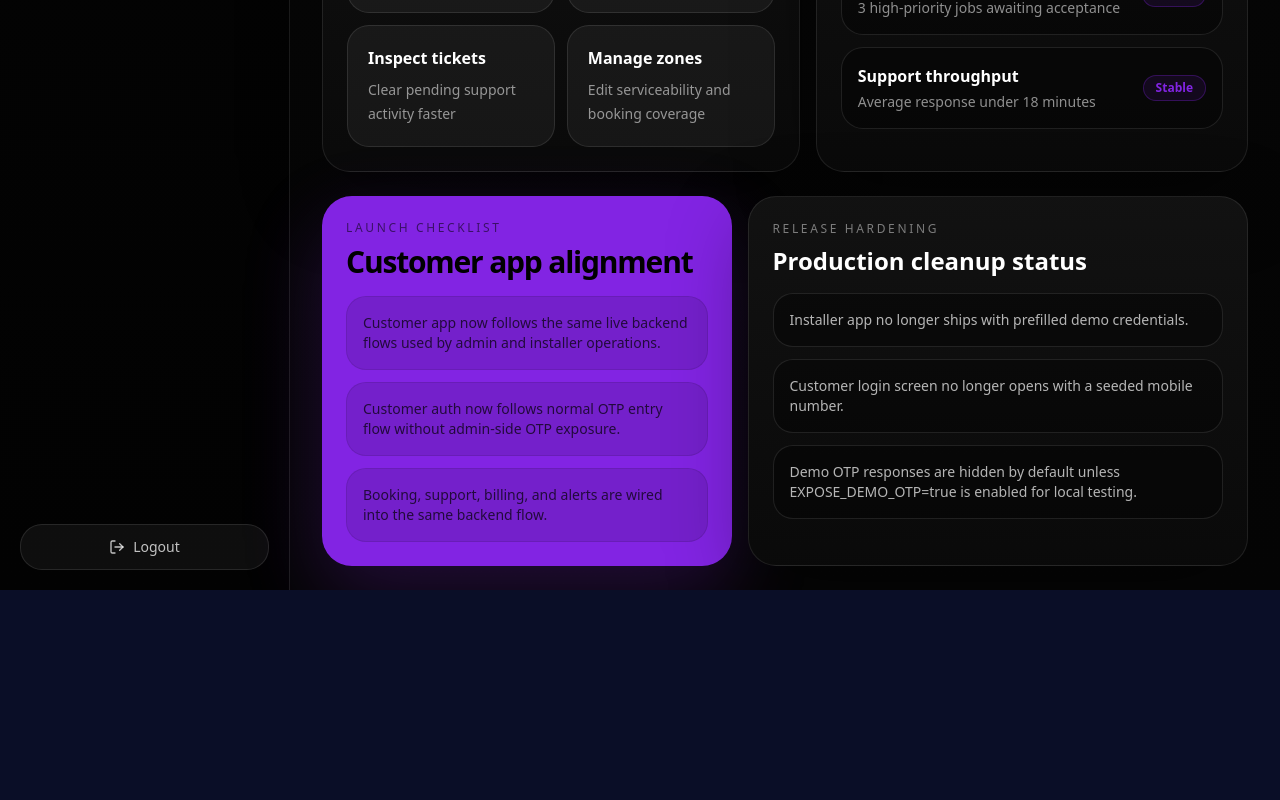
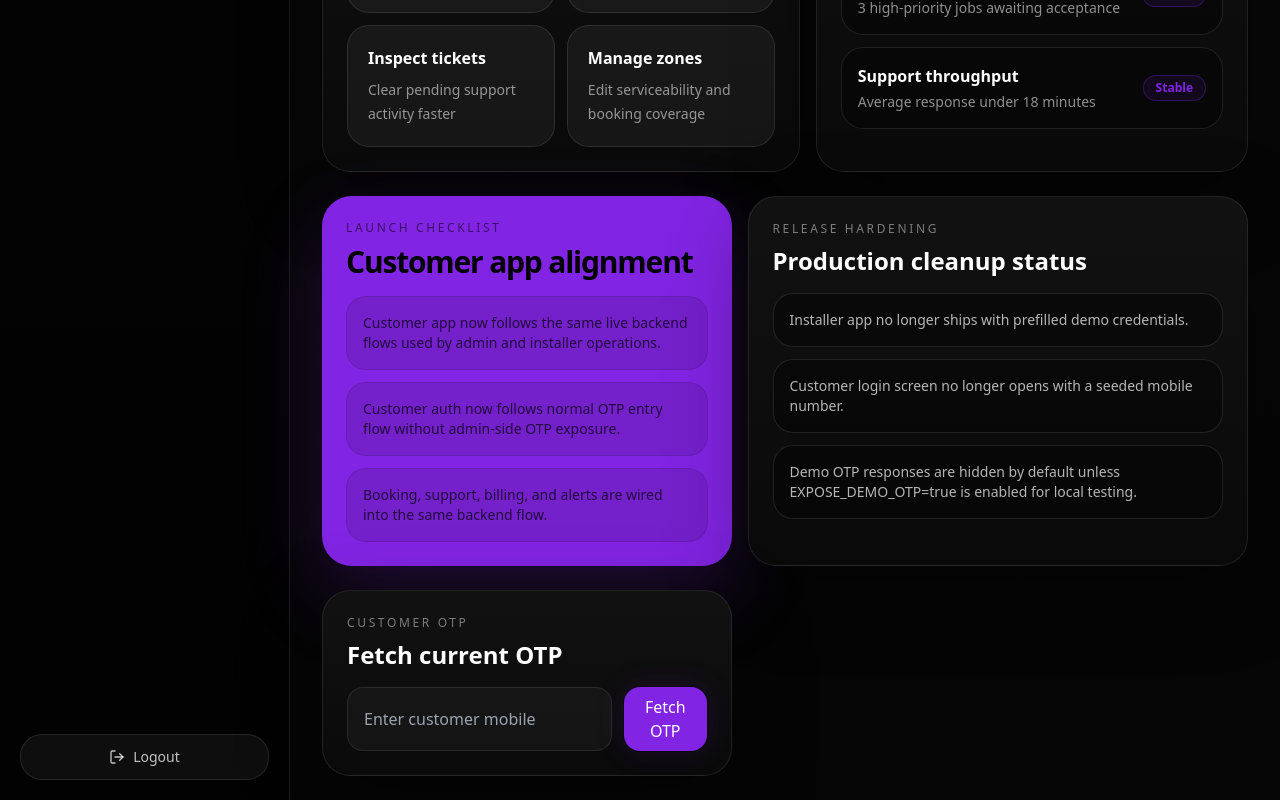
Before and after one commit to Netlayer-global/justfiber-platform, a Next.js app in the folder frontend/admin-basic/: page /dashboard in a window 1280 px wide. Shown: the part 1981-2781 px from the top of the page. Before the commit the page ends 2571 px from the top, so only its background shows below. Built offline with nearby package versions, Linux system fonts and the light colour scheme; no server answers; sample sign-in values are in the browser's storage.

Commit message:
Restore admin OTP fetch option

```diff
--- a/frontend/admin-basic/app/(dashboard)/dashboard/page.tsx
+++ b/frontend/admin-basic/app/(dashboard)/dashboard/page.tsx
@@ -49,6 +49,10 @@ export default function DashboardPage() {
   const [stats, setStats] = useState<DashboardStats | null>(null)
   const [customers, setCustomers] = useState<Customer[]>([])
   const [isLoading, setIsLoading] = useState(true)
+  const [otpLookup, setOtpLookup] = useState('')
+  const [otpValue, setOtpValue] = useState('')
+  const [otpLoading, setOtpLoading] = useState(false)
+  const [otpError, setOtpError] = useState('')
 
   useEffect(() => {
     void loadStats()
@@ -70,6 +74,29 @@ export default function DashboardPage() {
       console.log('[dashboard] Error loading stats:', error)
     } finally {
       setIsLoading(false)
+    }
+  }
+
+  async function fetchDemoOtp() {
+    if (!otpLookup.trim()) {
+      setOtpError('Enter mobile number first')
+      setOtpValue('')
+      return
+    }
+    setOtpLoading(true)
+    setOtpError('')
+    setOtpValue('')
+    try {
+      const res = await adminAPI.getCustomerDemoOtp(otpLookup.trim())
+      if (res.success && res.data?.otp) {
+        setOtpValue(res.data.otp)
+      } else {
+        setOtpError(res.error || 'OTP not found')
+      }
+    } catch (error) {
+      setOtpError(error instanceof Error ? error.message : 'OTP lookup failed')
+    } finally {
+      setOtpLoading(false)
     }
   }
 
@@ -334,6 +361,35 @@ export default function DashboardPage() {
           </div>
         </div>
       </section>
+
+      <section className="grid gap-4 xl:grid-cols-[0.9fr_1.1fr]">
+        <div className="card p-6">
+          <div className="text-xs uppercase tracking-[0.22em] text-white/45">Customer OTP</div>
+          <div className="mt-2 text-2xl font-bold text-white">Fetch current OTP</div>
+          <div className="mt-4 flex flex-col gap-3 md:flex-row">
+            <input
+              className="input flex-1"
+              placeholder="Enter customer mobile"
+              value={otpLookup}
+              onChange={(e) => setOtpLookup(e.target.value)}
+            />
+            <button type="button" onClick={() => void fetchDemoOtp()} className="btn-primary">
+              {otpLoading ? 'Fetching...' : 'Fetch OTP'}
+            </button>
+          </div>
+          {otpValue ? (
+            <div className="mt-4 rounded-[20px] border border-[#8224E3]/30 bg-[#8224E3]/10 p-4">
+              <div className="text-xs uppercase tracking-[0.2em] text-white/45">Current OTP</div>
+              <div className="mt-2 text-3xl font-black tracking-[0.2em] text-white">{otpValue}</div>
+            </div>
+          ) : null}
+          {otpError ? (
+            <div className="mt-4 rounded-[20px] border border-red-500/20 bg-red-500/10 p-4 text-sm text-red-200">
+              {otpError}
+            </div>
+          ) : null}
+        </div>
+      </section>
     </div>
   )
 }
--- a/frontend/admin-basic/lib/api.ts
+++ b/frontend/admin-basic/lib/api.ts
@@ -9,6 +9,7 @@ import type {
   Job,
   ServiceZone,
   DashboardStats,
+  CustomerOtpLookup,
   BillingData,
   BillingOverview,
   BillingRun,
@@ -721,6 +722,8 @@ export const adminAPI = {
         : undefined,
     }
   },
+  getCustomerDemoOtp: (lookup: string) =>
+    request<CustomerOtpLookup>(`/api/v1/admin/ops/customer-auth/demo-otp?mobile=${encodeURIComponent(lookup)}`),
   // Plans
   getPlans: async () => {
     const res = await request<any[]>('/api/v1/admin/catalog/plans')
--- a/frontend/admin-basic/lib/types.ts
+++ b/frontend/admin-basic/lib/types.ts
@@ -344,6 +344,12 @@ export interface DashboardStats {
   systemHealth: number
 }
 
+export interface CustomerOtpLookup {
+  lookup: string
+  normalizedKey?: string
+  otp: string
+}
+
 export interface BillingData {
   id: string
   customerId: string
```
Also changed, not shown: 1 other file (tests, documents, lock files or other folders).
